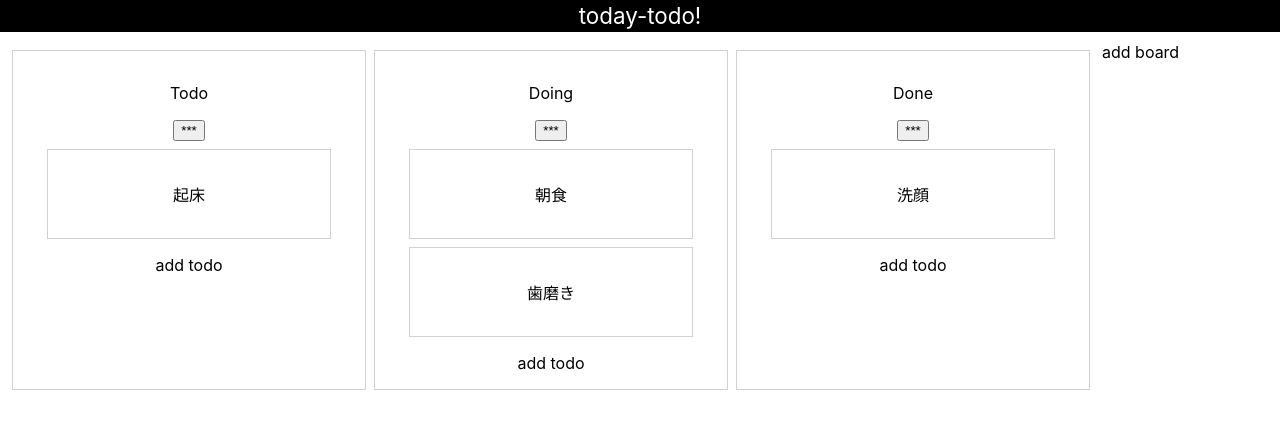
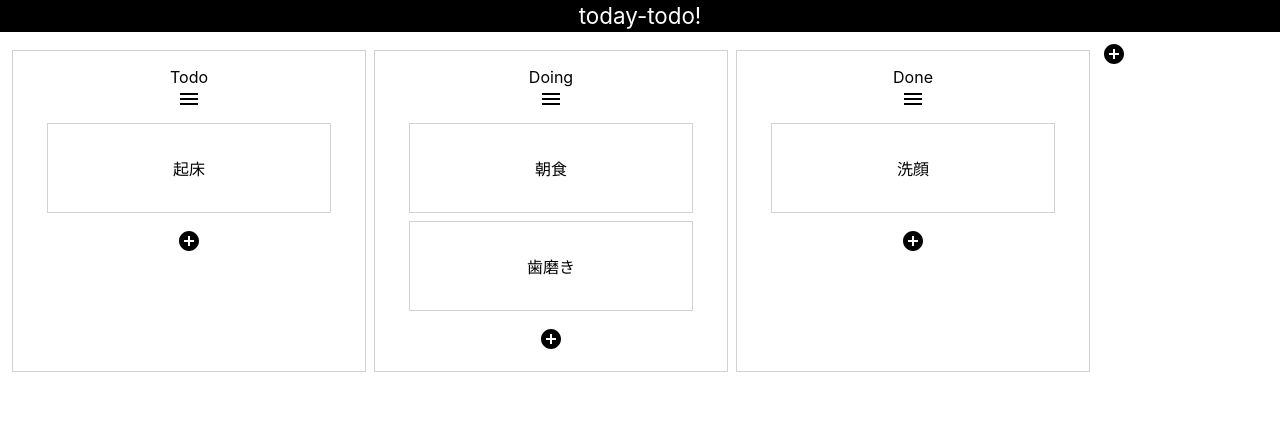
Before and after one commit to daichi1991/today-todo, a React (Create React App) app in the folder fronted/: page / in a window 1280 px wide. Shown: the top 428 px of the page. Built offline with nearby package versions, Linux system fonts and the light colour scheme.

Commit message:
edit board name

```diff
--- a/fronted/package.json
+++ b/fronted/package.json
@@ -4,6 +4,7 @@
   "private": true,
   "dependencies": {
     "@material-ui/core": "^4.11.3",
+    "@material-ui/icons": "^4.11.2",
     "@testing-library/jest-dom": "^5.11.4",
     "@testing-library/react": "^11.1.0",
     "@testing-library/user-event": "^12.1.10",
--- a/fronted/src/App.tsx
+++ b/fronted/src/App.tsx
@@ -5,7 +5,6 @@ import { Header } from './components/molecules/header';
 import { Boards } from './components/molecules/boards';
 import { CONTENTS } from './components/molecules/contentsData';
 import {ContentsDateType ,TodoType, BoardType} from './components/molecules/types';
-import { Todos } from './components/molecules/todos';
 
 const reorder:any = (list: any, startIndex: number, endIndex: number) => {
   const result = Array.from(list);
@@ -147,6 +146,7 @@ function App() {
   };
 
   const handelEditBoardName = (boardId:number, boardName:string) =>{
+    console.log(boardId);
     const allBoard = [...stateItems];
     const board:BoardType = allBoard.find((item)=> item.id ===boardId)!;
     board.name = boardName;
--- a/fronted/src/components/molecules/boardWrapper.tsx
+++ b/fronted/src/components/molecules/boardWrapper.tsx
@@ -1,26 +1,18 @@
 import * as React from 'react';
 import styled from 'styled-components';
-import { BoardType, TodoType } from './types';
-import {Todos} from './todos'
-import {BoardMenu} from './boardMenu'
+import { BoardType } from './types';
+import {Todos} from './todos';
+import {BoardMenu} from './boardMenu';
+import { Menu } from '@material-ui/icons';
+import { ClickAwayListener } from '@material-ui/core';
 
-const {useState, useRef, useEffect} = React;
+const {useState} = React;
 
 const BoardArea = styled.div`
     margin: 0 5px;
     padding: 0 5px;
     height: auto;
     width: 300px;
-`;
-
-const BoardName = styled.p`
-    font-size:16px;
-`;
-
-const OpenBoardMenu = styled.button`
-`;
-
-const EditName = styled.div`
 `;
 
 interface Props{
@@ -31,60 +23,52 @@ interface Props{
     handelEditBoardName: (boardId:number, boardName:string) => void;
 }
 
+
+
 export const BoardWrapper:React.FC<Props> = (props:Props) => {
 
-    const {board} = props
+    const {board, handelEditBoardName} = props
     const [boardMenuOpen, setBoardMenuOpen] = useState<boolean>(false);
-    const [nameEditOpen, setNameEditOpen] = useState<boolean>(false);
-    const [editName, setEditName] = useState<string>(board.name)
+    const [boardName, setBoardName] = useState<string>(board.name);
+    const [isFocusName, setIsFocusName] = useState(false);
+
+
+    const handleEditeName = (event:React.ChangeEvent<HTMLInputElement>) =>{
+        setBoardName(event.target.value)
+    };
+
 
     const handleBoardMenu = () =>{
         setBoardMenuOpen(!boardMenuOpen);
     };
 
-    const focusRef = useRef();
-    const documentClickHandler = useRef();
-
-    useEffect(() => {
-        documentClickHandler.current = e => {
-            console.log('documentClickHandler')
-
-            if(focusRef.current.contains(e.target)){
-                return;
-            }
-            setNameEditOpen(false);
-            removeDocumentClickHandler();
+    const handleBoardNameFocusAway = () =>{
+        setIsFocusName(false);
+        if(board.name !== boardName){
+            handelEditBoardName(board.id, boardName);
         }
-    }, []);
-
-    const removeDocumentClickHandler = () => {
-        console.log('removeDocumentClickHandler')
-
-        document.removeEventListener('click', documentClickHandler.current)
     }
 
-    const handleNameEditOpen = () =>{
-        setNameEditOpen(true);
-
-    };
-
-    const handleEditeName = (event:React.ChangeEvent<HTMLInputElement>) =>{
-        setEditName(event.target.value)
-    };
-
-    const handelEditBoardName = ()=>{
-        props.handelEditBoardName(board.id, editName);
+    const handleBoadNameFocus = () =>{
+        setIsFocusName(true);
     }
 
     return(
         <BoardArea key={board.id}>
-        <BoardName onClick={handleNameEditOpen}>
-            {nameEditOpen?
-            <EditName ><input type="text" value={editName} onChange={handleEditeName} onBlur={handelEditBoardName} onSubmit={handelEditBoardName}/></EditName>
-            :board.name
-            }
-        </BoardName>
-        <OpenBoardMenu  onClick={handleBoardMenu}>***</OpenBoardMenu>
+            <ClickAwayListener onClickAway={handleBoardNameFocusAway}>
+                <div onClick={handleBoadNameFocus}>
+                {isFocusName?
+                    <input
+                    type="text"
+                    value={boardName}
+                    onChange={handleEditeName}
+                    onKeyPress={e => {if(e.key ==='Enter'){handleBoardNameFocusAway()}}} />
+                    :
+                    boardName
+                }
+                </div>
+            </ClickAwayListener>
+        <Menu onClick={handleBoardMenu} />
 
             <Todos
                 parentBoardId={board.id}
--- a/fronted/src/components/molecules/boards.tsx
+++ b/fronted/src/components/molecules/boards.tsx
@@ -3,6 +3,7 @@ import styled from 'styled-components'
 import { Droppable,Draggable } from 'react-beautiful-dnd'
 import { getItemStyle, getListStyle } from './styles'
 import { ContentsDateType } from './types'
+import { AddCircle } from '@material-ui/icons';
 
 import { Todos } from './todos'
 import {BoardMenu} from './boardMenu'
@@ -115,16 +116,13 @@ export const Boards:React.FC<Props> = (props: Props) =>{
                 )}
             </Droppable>
             <NewBoard>
-                <div onClick={openAddform}>
-                    add board
-                </div>
+                    <AddCircle onClick={openAddform}/>
                 {addForm &&
                 <AddBoard >
                     <label>
-                        board name
-                        <input type="text" value={newBoardName} onChange={handleNewBoardName}/>
+                        <input type="text" value={newBoardName} onChange={handleNewBoardName} placeholder="new board"/>
                     </label>
-                    <button onClick={(e) => handleNewBoardSubmit(newBoardName)} >add!</button>
+                    <button onClick={(e) => handleNewBoardSubmit(newBoardName)} >add</button>
                 </AddBoard>
                 }
             </NewBoard>
--- a/fronted/src/components/molecules/todoDialog.tsx
+++ b/fronted/src/components/molecules/todoDialog.tsx
@@ -1,6 +1,7 @@
 import * as React from 'react';
 import styled from 'styled-components';
 import {DialogContent, Dialog, DialogTitle} from '@material-ui/core';
+import { Delete }from '@material-ui/icons'
 import {TodoType} from './types';
 
 const DialogWrapper = styled.div`
@@ -23,7 +24,7 @@ export const TodoDialog:React.FC<Props> = (props) => {
     const {boardId, todo, isOpen, onClose} = props;
 
     const deleteTodo = (boardId:number, todoId: string) =>{
-        window.confirm('are you usre?')&&props.handleDeleteTodoSubmit(boardId, todoId);
+        window.confirm('are you sure?')&&props.handleDeleteTodoSubmit(boardId, todoId);
     }
 
     return(
@@ -35,9 +36,7 @@ export const TodoDialog:React.FC<Props> = (props) => {
                     <DialogTitle>
                         {todo.title}
                     </DialogTitle>
-                    <DeleteTodo onClick={(e) =>deleteTodo(boardId,todo.id)}>
-                        削除
-                    </DeleteTodo>
+                        <Delete onClick={(e) =>deleteTodo(boardId,todo.id)}/>
                     <DialogContent>
                             {todo.memo}
                     </DialogContent>
--- a/fronted/src/components/molecules/todos.tsx
+++ b/fronted/src/components/molecules/todos.tsx
@@ -1,6 +1,7 @@
 import * as React from 'react';
 import styled from 'styled-components';
 import {Droppable, Draggable} from 'react-beautiful-dnd';
+import { AddCircle } from '@material-ui/icons'
 import {TodoWrapper} from './todoWrapper';
 import type { TodoType } from './types'
 import { getSubItemStyle, getSubListStyle } from './styles'
@@ -91,13 +92,11 @@ export const Todos:React.FC<Props> = (props: Props) =>{
                 )}
             </Droppable>
             <NewTodo>
-                <div onClick={openAddform}>
-                    add todo
-                </div>
+                <AddCircle onClick={openAddform}/>
                 {addForm &&
                 <AddTodo >
-                        <input type="text" value={newTodoName} onChange={handleNewTodoName}/>
-                    <button onClick={(e) => handleNewTodoSubmit(props.parentBoardId, newTodoName)} >add!</button>
+                        <input type="text" value={newTodoName} onChange={handleNewTodoName} placeholder="new todo"/>
+                    <button onClick={(e) => handleNewTodoSubmit(props.parentBoardId, newTodoName)} >add</button>
                 </AddTodo>
                 }
             </NewTodo>
```
Also changed, not shown: 1 other file (tests, documents, lock files or other folders).
